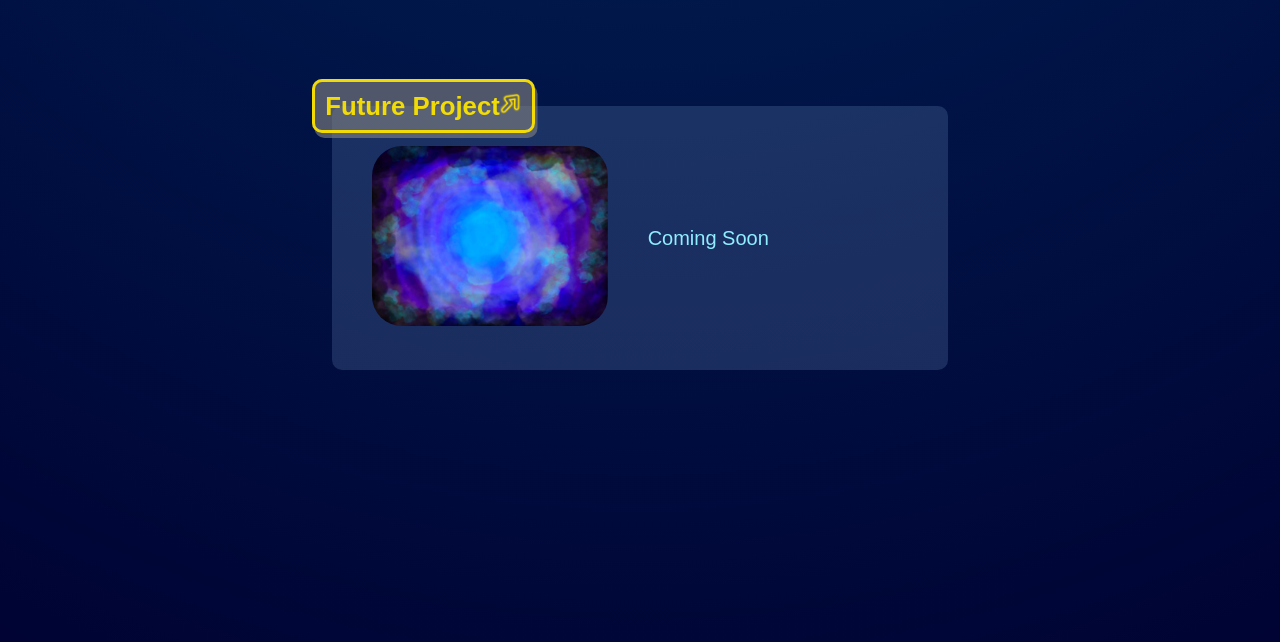
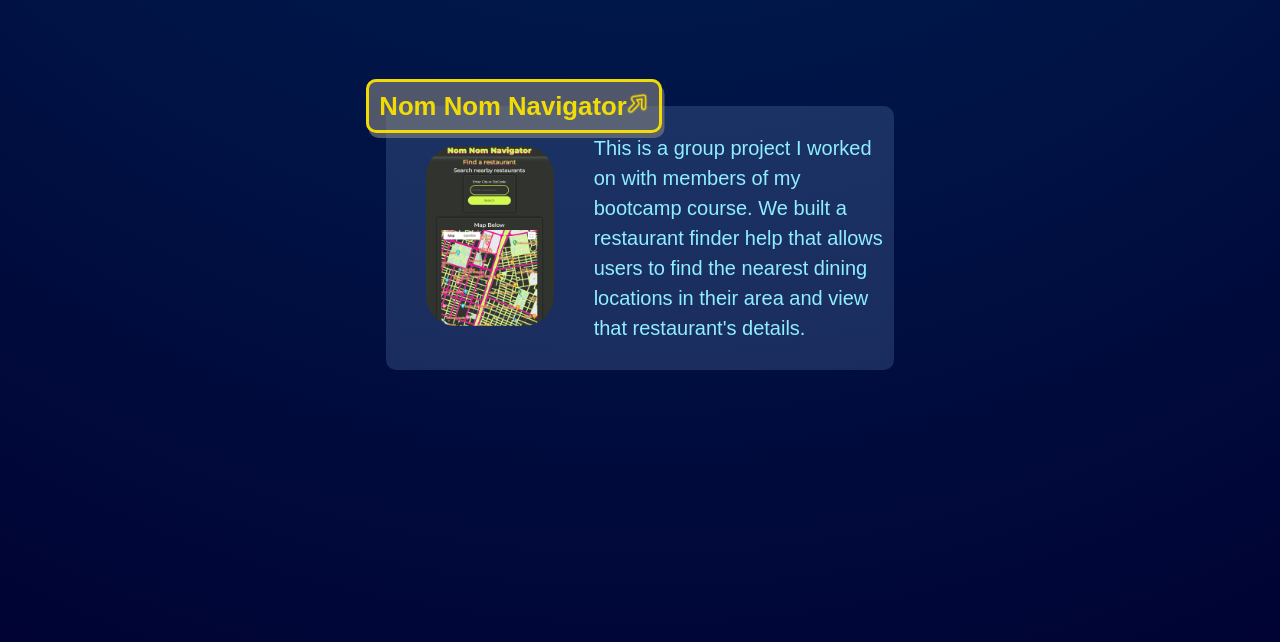
Before and after one commit to JozelineSu/Jozeline-Suarez-Portfolio, a plain HTML site: page index.html in a window 1280 px wide. Shown: the part 2075-2717 px from the top of the page. Drawn offline with Linux system fonts and the light colour scheme.

Commit message:
Added another group project

```diff
--- a/index.html
+++ b/index.html
@@ -104,19 +104,22 @@
             <section class="work-app-card">
                 <div class="card-title">
                     <h3>
-                        <a class="work-link" alt="Coming Soon" target="_blank">
-                            Future Project<img class="arrow" src="./images/arrow-link.png">
+                        <a class="work-link" href="https://protected-depths-05907-83495a2b8648.herokuapp.com/home" target="_blank">
+                            Nom Nom Navigator<img class="arrow" src="./images/arrow-link.png">
                         </a>
                     </h3>
                 </div>
 
                 <section class="card-content">
                     <div>
-                         <img src="./images/placeholder-work-img.jpg">
+                         <img src="./images/res_image.png">
                     </div>
 
                     <div class="caption">
-                        <p>Coming Soon</p>
+                        <p>This is a group project I worked on with members of my bootcamp course.
+                            We built a restaurant finder help that allows users to find the nearest
+                            dining locations in their area and view that restaurant's details.
+                        </p>
                     </div>
                 </section>
             </section>
```
Also changed, not shown: images/res_image.png (added).
